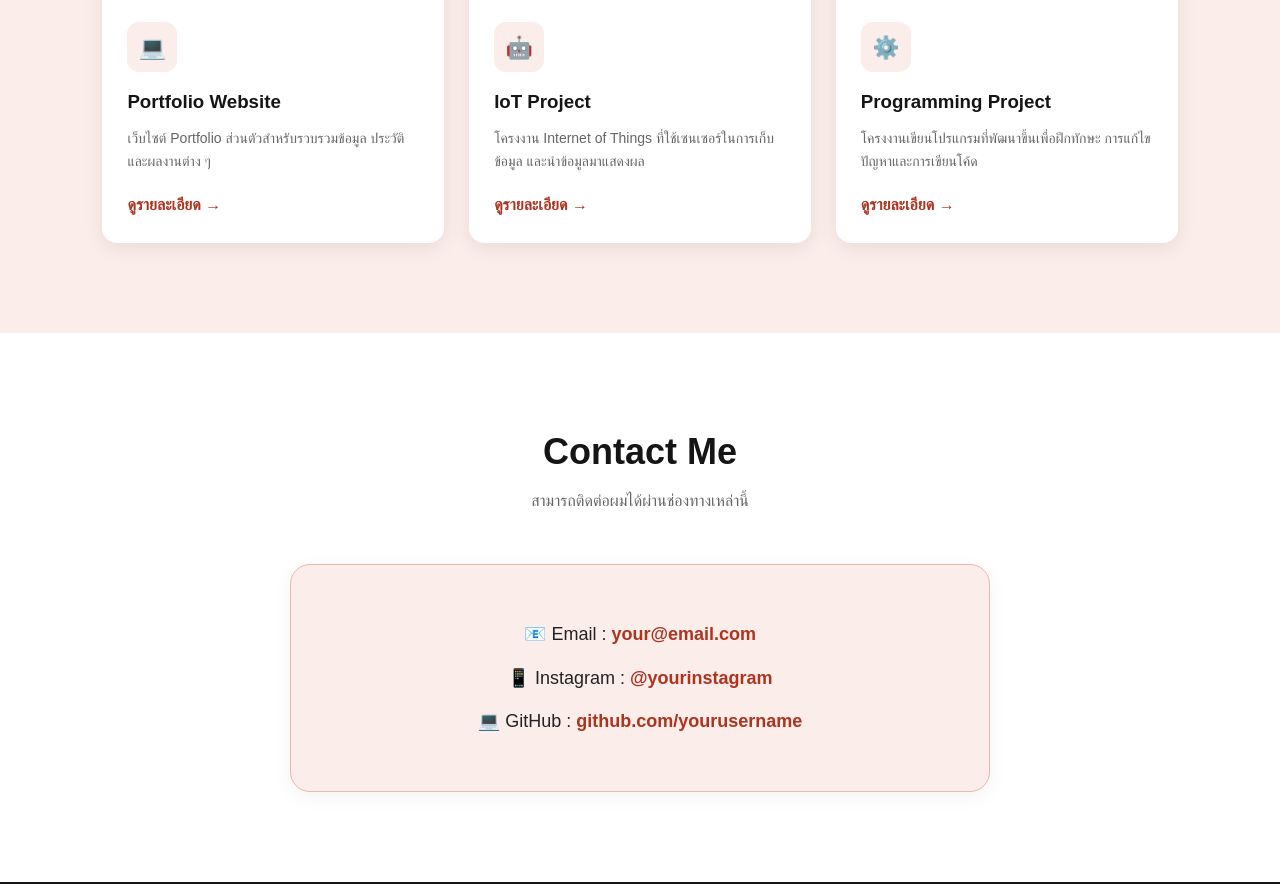
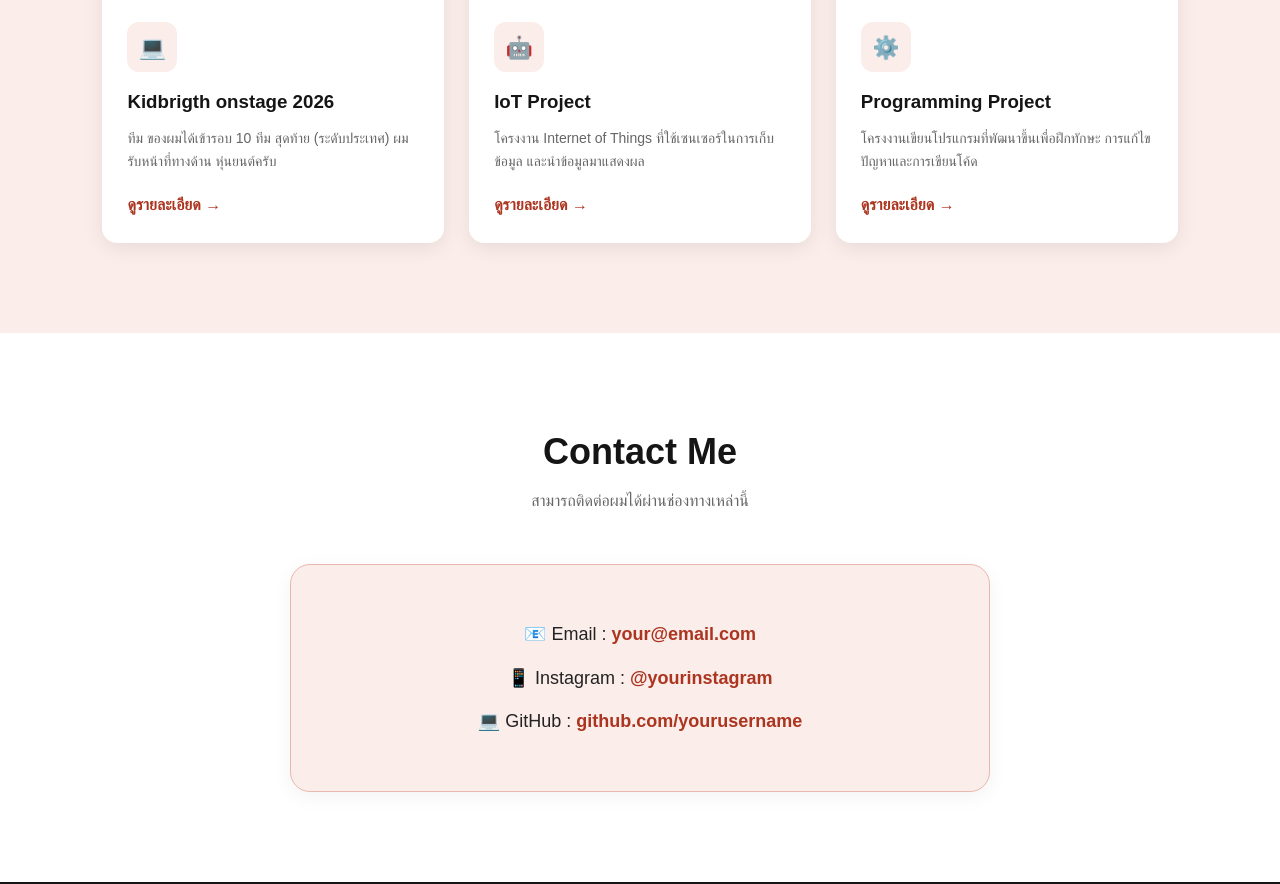
Before and after one commit to wuttiphat022335-star/E-Portfoilo, a plain HTML site: page index.html in a window 1280 px wide. Shown: the part 1791-2675 px from the top of the page. Drawn offline with Linux system fonts and the light colour scheme.

Commit message:
Restore index.html with original content

```diff
--- a/index.html
+++ b/index.html
@@ -542,8 +542,8 @@
                     </div>
                     <div class="project-info">
                         <div class="project-icon">💻</div>
-                        <h3>Portfolio Website</h3>
-                        <p>เว็บไซต์ Portfolio ส่วนตัวสำหรับรวบรวมข้อมูล ประวัติ และผลงานต่าง ๆ</p>
+                        <h3>Kidbrigth onstage 2026</h3>
+                        <p>ทีม ของผมได้เข้ารอบ 10 ทีม สุดท้าย (ระดับประเทศ) ผมรับหน้าที่ทางด้าน หุ่นยนต์ครับ</p>
                         <a href="https://drive.google.com/file/d/1CutGBjBLD2H5DSKK4lCgt4b5j5rGfU1y/view?usp=sharing" target="_blank" class="project-link">ดูรายละเอียด →</a>
                     </div>
                 </article>
```
